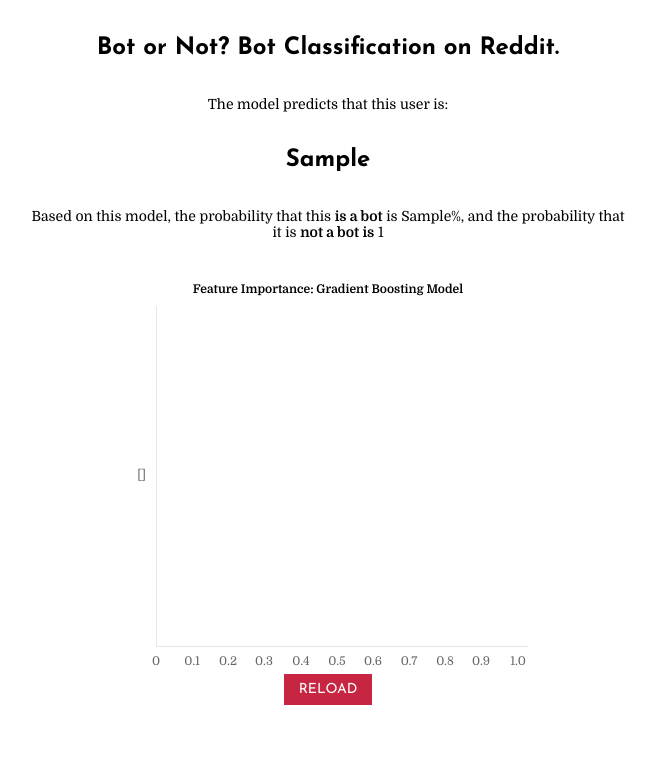
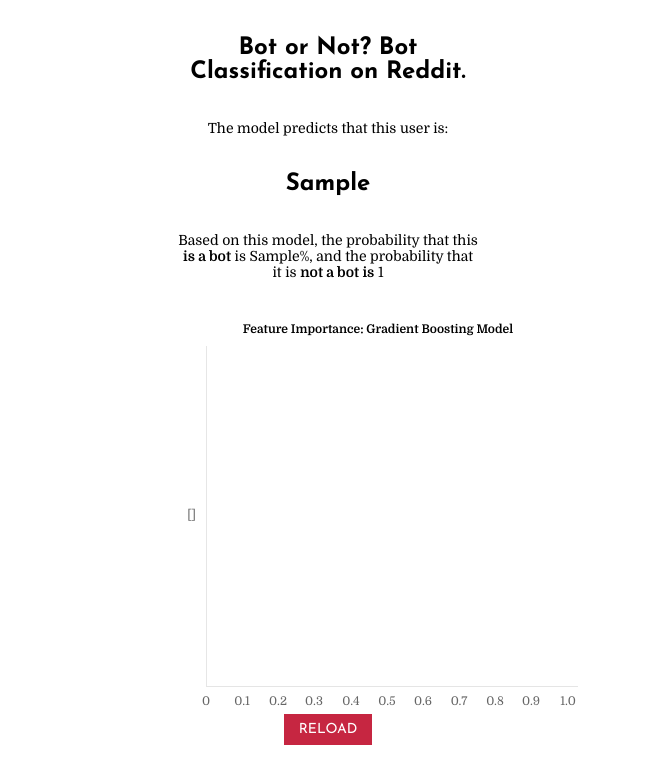
Before and after one commit to lanapalmer/Reddit-Bot-Or-Not, a Flask app: template app/templates/prediction.html in a window 1280 px wide. Shown: the top 784 px of the page, without its empty margins (312-968 px from the left). Run offline with Flask 2, Linux system fonts and the light colour scheme; the template is opened without the code that fills it: most values are stand-ins (such as "Sample title", 1, 10 or a date in 2020); parts of the project's set-up code (start-up, migrations or seed data) failed here and were passed over.

Commit message:
Update page wrap width in CSS

```diff
--- a/app/static/main.css
+++ b/app/static/main.css
@@ -9,7 +9,7 @@ p {
 }
 
 #page-wrap {
-	width: 600px;
+	width: 300px;
 	margin: 0 auto;
 }
 
```
